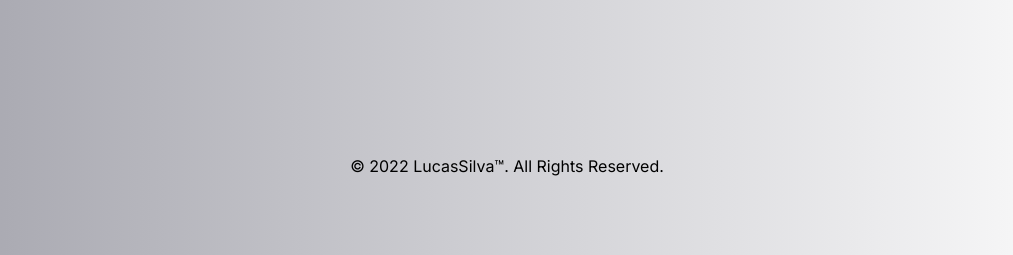
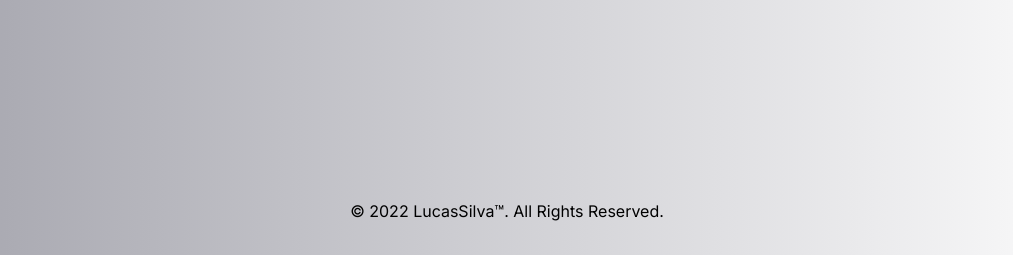
Before and after one commit to Lucasvicentedasilva/home-daniel, a website: page index.html in a window 1280 px wide. Shown: the part 545-800 px from the top of the page, without its empty margins (133-1146 px from the left). Drawn offline with nearby package versions, Linux system fonts and the light colour scheme.

Commit message:
Fixed footer

```diff
--- a/index.html
+++ b/index.html
@@ -51,7 +51,7 @@
             <ion-icon name="logo-instagram" class=" px-3  ease-in-out delay-150  hover:-translate-y-1 hover:scale-110 duration-300 py-3 hover:rounded-full"></ion-icon>
             </a>
         </div>
-        <footer class="py-8 mt-36 text-center" data-aos="fade-up">
+        <footer class="py-8 mt-24 text-center fixed inset-x-0 bottom-0 " data-aos="fade-up">
 
             <a href="https://home-lucasdev.vercel.app/">© 2022 LucasSilva™. All Rights Reserved.</a></footer>
     </div>
```
Also changed, not shown: dist/output.css.
